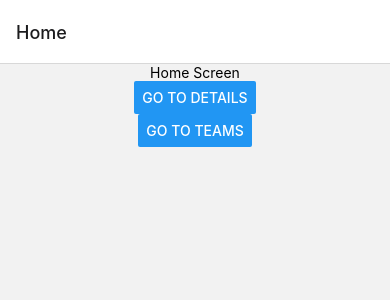
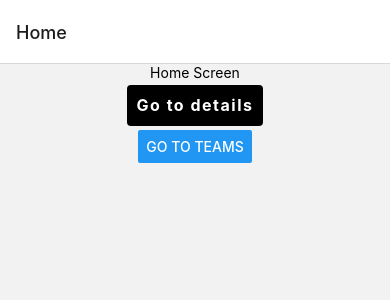
Before and after one commit to FRC-6390/frc-prodromoi, a React Native app: screen / in a window 390 px wide. Shown: the top 300 px of the page. Built offline with nearby package versions, Linux system fonts and the light colour scheme.

Commit message:
Navigation  between screens implimented.

```diff
--- a/App.js
+++ b/App.js
@@ -1,6 +1,6 @@
 import { StatusBar } from 'expo-status-bar';
 import React from 'react';
-import { StyleSheet, Text, Button, Alert,  View } from 'react-native';
+import { StyleSheet, Text, Button, Alert,  View, Pressable } from 'react-native';
 import mainScreen from './js/MainScreen';
 import {NavigationContainer} from '@react-navigation/native';
 import {createNativeStackNavigator} from '@react-navigation/native-stack';
@@ -11,10 +11,12 @@ function HomeScreen({ navigation }) {
   return (
     <View style={{ flex: 1, alignItems: 'center', /*justifyContent: 'space-between',*/ margin: '10', padding: '20'}}>
       <Text>Home Screen</Text>
-      <Button
-        title="Go to Details"
-        onPress={() => navigation.navigate('Details')}
-      />
+
+        <Pressable style={styles.button}   onPress={() => navigation.navigate('Details')}>
+        <Text style={styles.text}>{"Go to details"}</Text>
+      </Pressable>
+
+
        <Button
         title="Go to Teams"
         onPress={() => navigation.navigate('Team')}
@@ -63,4 +65,21 @@ const styles = StyleSheet.create({
     alignItems: 'center',
     justifyContent: 'center',
   },
+  button: {
+    alignItems: 'center',
+    justifyContent: 'center',
+    paddingVertical: 10,
+    paddingHorizontal: 10,
+    margin: 4,
+    borderRadius: 4,
+    elevation: 3,
+    backgroundColor: 'black',
+  },
+  text: {
+    fontSize: 16,
+    lineHeight: 21,
+    fontWeight: 'bold',
+    letterSpacing: 1.5,
+    color: 'white',
+  },
 });
--- a/index.js
+++ b/index.js
@@ -1,11 +1,11 @@
 import { registerRootComponent } from 'expo';
 import Nav from './App';
 
-//import App from './App';
+import App from './App';
 
 // registerRootComponent calls AppRegistry.registerComponent('main', () => App);
 // It also ensures that whether you load the app in Expo Go or in a native build,
 // the environment is set up appropriately
 
-//registerRootComponent(App);
+registerRootComponent(App);
 registerRootComponent(Nav);
```
Also changed, not shown: 1 other file (tests, documents, lock files or other folders).
